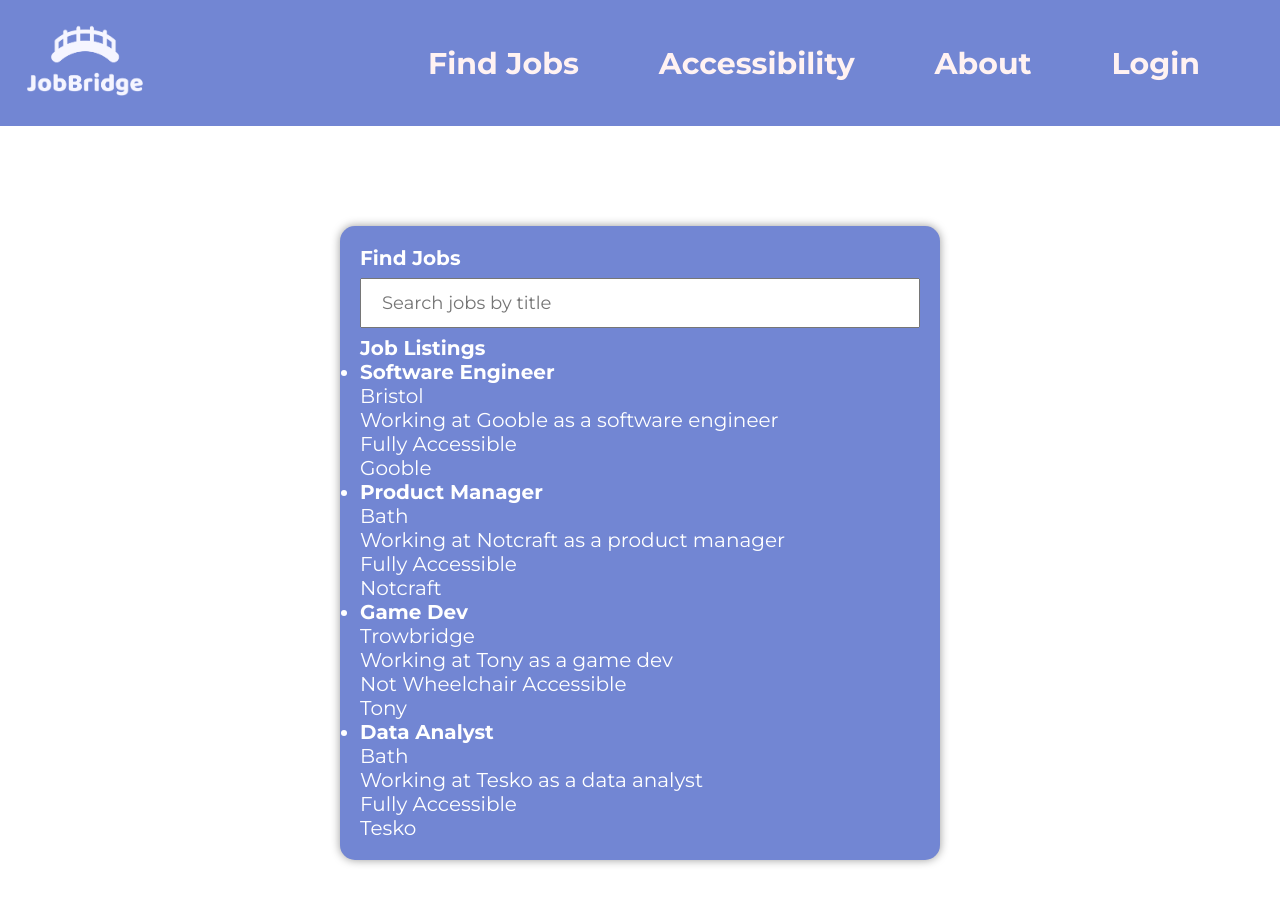
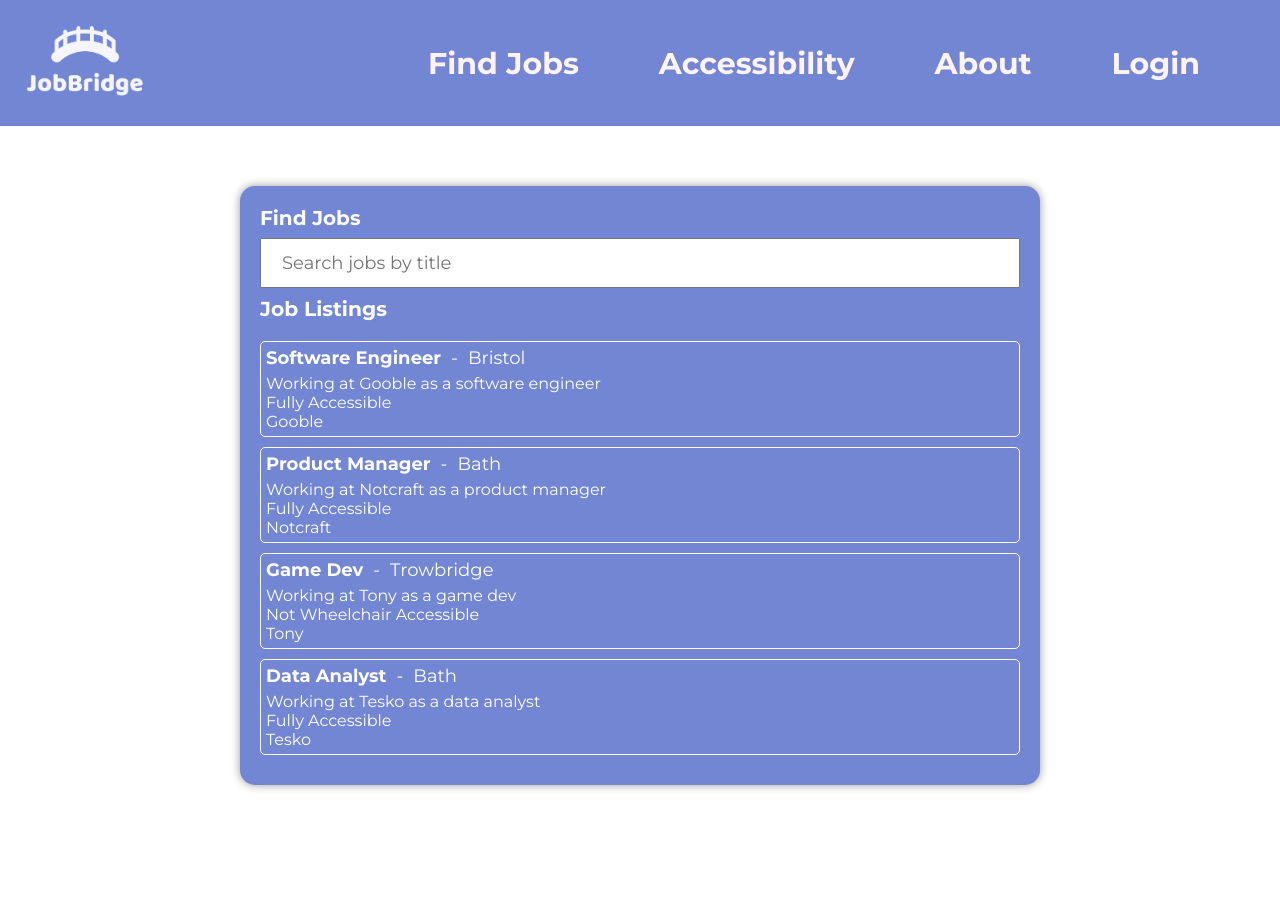
Before and after one commit to noraphatp/bath_hack_team_19, a React (Create React App) app: page /find-jobs in a window 1280 px wide. Shown: the top 904 px of the page. After the commit the page ends 845 px from the top, so only its background shows below. Built offline with nearby package versions, Linux system fonts and the light colour scheme; no server answers.

Commit message:
added styling for job listings

```diff
--- a/src/components/FindJobs.js
+++ b/src/components/FindJobs.js
@@ -51,12 +51,15 @@ function FindJobs() {
           onChange={handleSearch}
         />
 
-        <h2>Job Listings</h2>
-        <ul>
+        <h2 className={styles["job-listings-header"]}>Job Listings</h2>
+        <ul className={styles["jobs-list"]}>
           {filteredJobs.map((job) => (
-            <li key={job.id}>
-              <h3>{job.title}</h3>
-              <p>{job.location}</p>
+            <li key={job.id} className={styles["job-details-list"]}>
+              <div className={styles["title-wrapper"]}>
+                <h3>{job.title}</h3>
+                <p>-</p>
+                <p>{job.location}</p>
+              </div>
               <p>{job.description}</p>
               <p>{job.accessibility}</p>
               <p>{job.companyName}</p>
--- a/src/css/findjobs.module.css
+++ b/src/css/findjobs.module.css
@@ -3,10 +3,15 @@
   border-radius: 15px;
   box-shadow: 0 0 10px 0 rgba(0, 0, 0, 0.4);
   padding: 20px;
-  margin: 100px auto;
-  max-width: 600px;
+  margin: 60px auto;
+  max-width: 800px;
   background-color: var(--primary-bg-color);
   color: #fff;
+}
+
+.job-listings-header {
+  margin-bottom: 20px;
+  font-size: calc(1.125 * var(--font-size, 18px));
 }
 
 .jobs-page {
@@ -24,24 +29,50 @@ input[type='text'] {
   font-size: calc(1.125 * var(--font-size, 16px));
 }
 
-.jobs-list {
+/* .jobs-list {
   display: flex;
   flex-direction: column;
   width: 100%;
-}
+} */
 
-.job-item {
+/* .job-item {
   background-color: #f1f1f1;
   padding: 20px;
   margin-bottom: 10px;
+} */
+
+.jobs-list li{
+  list-style-type: none;
 }
 
-.job-item h2 {
-  margin: 0;
-  font-size: calc(1.5 * var(--font-size, 16px));
+.job-details-list {
+  margin-bottom: 10px;
+  padding: 5px;
+  border : 1px solid #fff;
+  border-radius: 5px;
 }
 
-.job-item p {
-  margin: 0;
+.job-details-list:hover {
+  background-color: #fff;
+  color: #000;
+}
+
+.title-wrapper {
+  display: flex;
+  flex-direction: row;
+  gap: 10px;
+  padding: 0;
+}
+
+.job-details-list h3 {
+  margin-bottom: 5px;
+  font-size: calc(1.125 * var(--font-size, 16px));
+}
+
+.job-details-list p {
   font-size: var(--font-size, 16px);
 }
+
+.job-details-list div p {
+  font-size: calc(1.125 * var(--font-size, 16px));
+}
```
